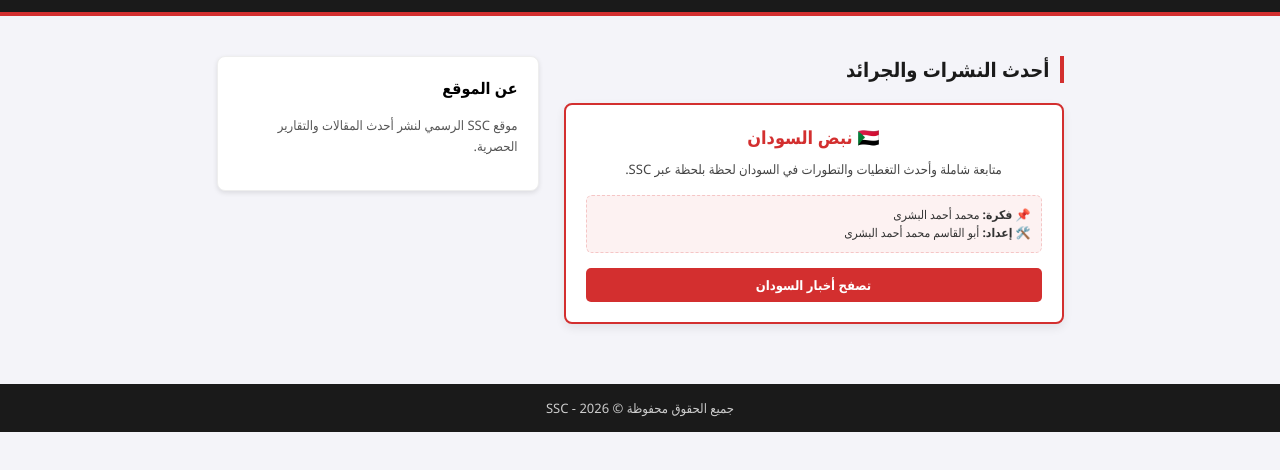
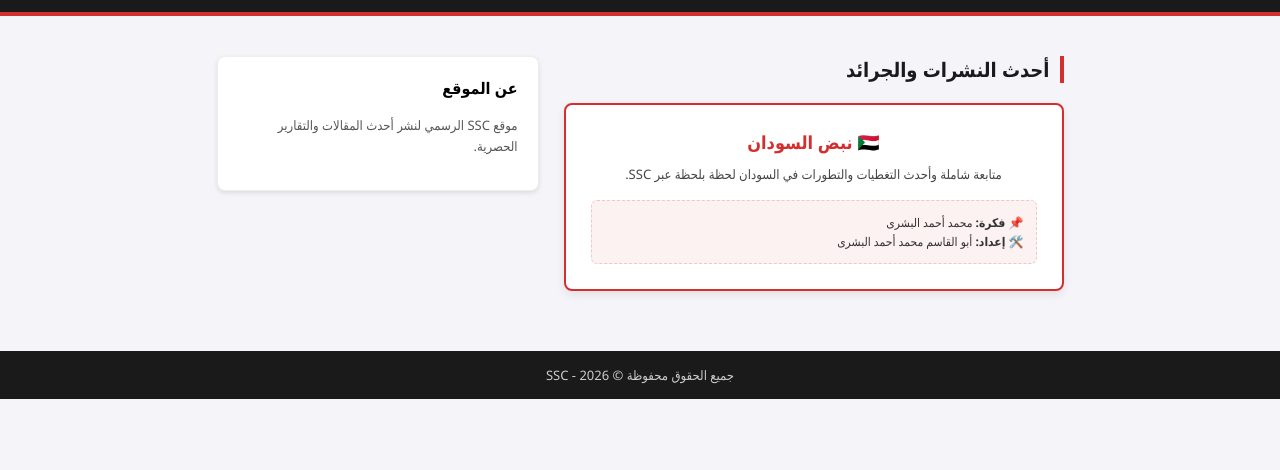
Before and after one commit to gsome160-boop/SSC, a plain HTML site: page index.html in a window 1280 px wide. Shown: the part 56-526 px from the top of the page. Drawn offline with Linux system fonts and the light colour scheme.

Commit message:
Update index.html

```diff
--- a/index.html
+++ b/index.html
@@ -21,13 +21,12 @@
         .news-section { flex: 1; max-width: 500px; }
         .news-section h2 { margin-top: 0; border-right: 4px solid #d32f2f; padding-right: 10px; font-size: 20px; color: #1a1a1a; margin-bottom: 20px; }
 
-        /* تصميم كارت الإعلان في المنتصف */
-        .ad-card { background: #fff; padding: 20px; border-radius: 8px; box-shadow: 0 4px 10px rgba(0,0,0,0.08); text-align: center; border: 2px solid #d32f2f; display: block; transition: 0.2s; cursor: pointer; }
+        /* تصميم كارت الإعلان القابل للنقر بالكامل */
+        .ad-card { background: #fff; padding: 25px; border-radius: 8px; box-shadow: 0 4px 10px rgba(0,0,0,0.08); text-align: center; border: 2px solid #d32f2f; display: block; transition: 0.2s; cursor: pointer; }
         .ad-card:hover { transform: translateY(-3px); box-shadow: 0 6px 14px rgba(211,47,47,0.15); }
         .ad-title { color: #d32f2f; font-size: 18px; font-weight: bold; margin-bottom: 10px; }
         .ad-desc { font-size: 13px; color: #444; line-height: 1.6; margin-bottom: 15px; }
-        .ad-credits { background: #fdf2f2; border-radius: 6px; padding: 10px; font-size: 12px; border: 1px dashed #f5c6c6; text-align: right; margin-bottom: 15px; color: #333; line-height: 1.5; }
-        .ad-btn { background: #d32f2f; color: #fff; font-size: 13px; padding: 8px; border-radius: 5px; font-weight: bold; display: block; width: 100%; box-sizing: border-box; }
+        .ad-credits { background: #fdf2f2; border-radius: 6px; padding: 12px; font-size: 12px; border: 1px dashed #f5c6c6; text-align: right; color: #333; line-height: 1.6; }
 
         .about-box { width: 280px; background: #fff; padding: 20px; border-radius: 8px; box-shadow: 0 2px 5px rgba(0,0,0,0.1); border-top: 4px solid #d32f2f; border: 1px solid #eee; }
 
@@ -44,18 +43,17 @@
 
         <div class="top-section">
 
-            <!-- قسم الإعلان الرئيسي -->
+            <!-- قسم الإعلان الرئيسي القابل للنقر بالكامل -->
             <div class="news-section">
                 <h2>أحدث النشرات والجرائد</h2>
 
-                <a href="#" class="ad-card">
+                <a href="post.html?title=تغطية خاصة لأحداث السودان&content=تغطية إخبارية مستمرة لأحدث المستجدات والتقارير الحصرية عبر موقع SSC." class="ad-card">
                     <div class="ad-title">🇸🇩 نبض السودان</div>
                     <div class="ad-desc">متابعة شاملة وأحدث التغطيات والتطورات في السودان لحظة بلحظة عبر SSC.</div>
                     <div class="ad-credits">
                         📌 <b>فكرة:</b> محمد أحمد البشرى<br>
                         🛠️ <b>إعداد:</b> أبو القاسم محمد أحمد البشرى
                     </div>
-                    <span class="ad-btn">تصفح أخبار السودان</span>
                 </a>
             </div>
 
```
